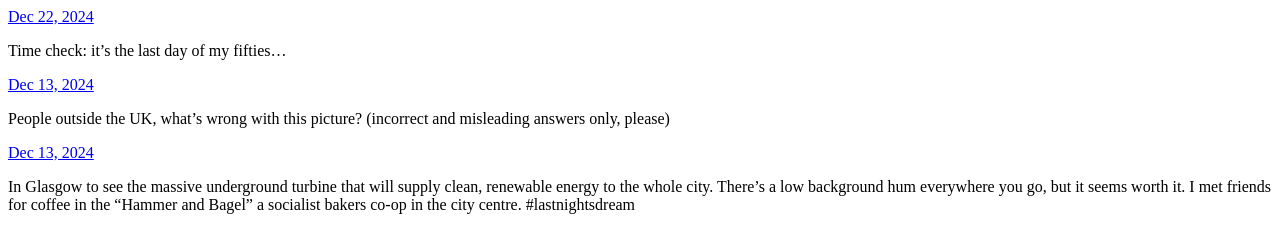
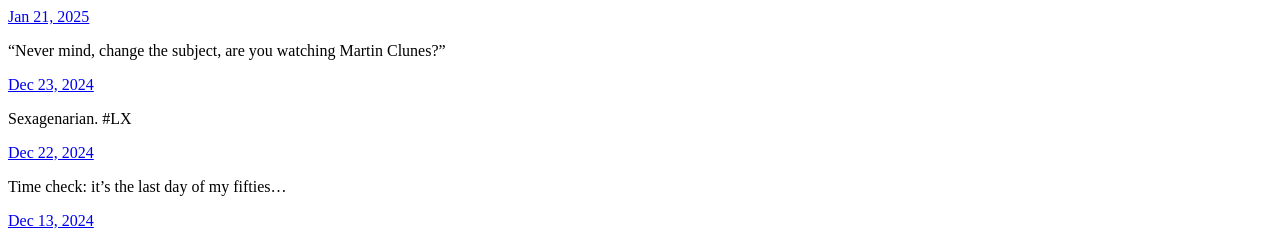
Before and after one commit to lloyddavis/my-micro-blog-archive, a plain HTML site: page index.html in a window 1280 px wide. Shown: the top 232 px of the page. Drawn offline with Linux system fonts and the light colour scheme.

Commit message:
Archiving from Micro.blog.

```diff
--- a/index.html
+++ b/index.html
@@ -21,6 +21,28 @@
 <div class="h-feed">
 
 
+
+	  <div class="h-entry">
+
+
+		<a href="https://lloyddavis.micro.blog/2025/01/21/never-mind-change-the-subject.html" class="u-url"><time class="dt-published" datetime="2025-01-21 10:33:22 &#43;0000">Jan 21, 2025</time></a>
+
+		<div class="e-content">
+			 <p>“Never mind, change the subject, are you watching Martin Clunes?”</p>
+
+		</div>
+	  </div>
+
+	  <div class="h-entry">
+
+
+		<a href="https://lloyddavis.micro.blog/2024/12/23/sexagenarian-lx.html" class="u-url"><time class="dt-published" datetime="2024-12-23 09:19:03 &#43;0000">Dec 23, 2024</time></a>
+
+		<div class="e-content">
+			 <p>Sexagenarian. #LX</p>
+
+		</div>
+	  </div>
 
 	  <div class="h-entry">
 
```
